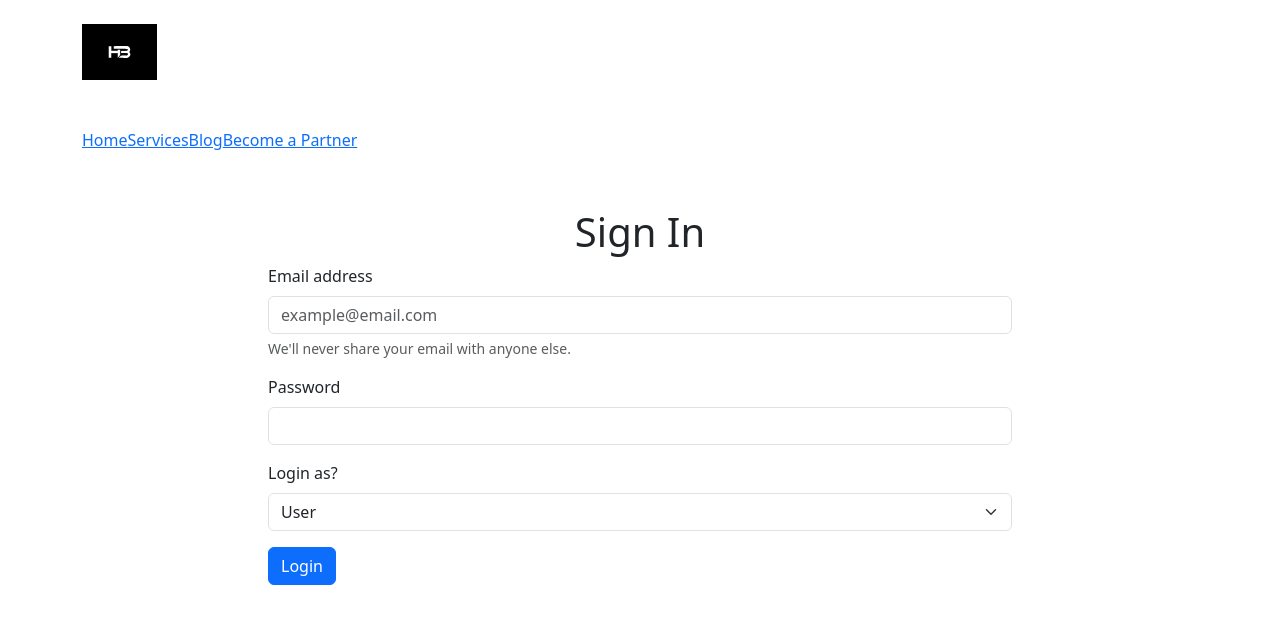
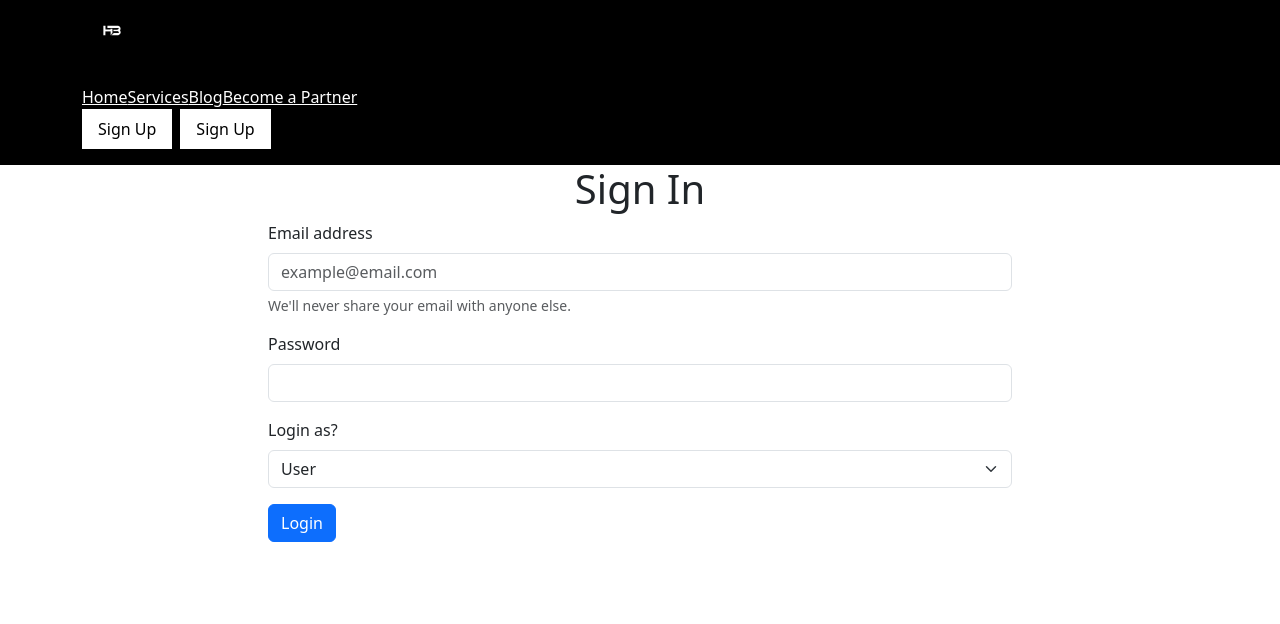
Before and after one commit to VikramSingh138/Helper-Buddy-GWOC, a Next.js app: page /login in a window 1280 px wide. Shown: the top 624 px of the page. Built offline with nearby package versions, Linux system fonts and the light colour scheme.

Commit message:
Navbar and Homepage

```diff
--- a/src/components/layout/Header.tsx
+++ b/src/components/layout/Header.tsx
@@ -1,3 +1,123 @@
+// "use client";
+
+// import Link from "next/link";
+// import Image from "next/image";
+// import { useState } from "react";
+// import Button from "../ui/Button";
+
+// const navigation = [
+//   { name: "Home", href: "/" },
+//   { name: "Services", href: "/services" },
+//   { name: "Blog", href: "/blog" },
+//   { name: "Become a Partner", href: "/partner/register" },
+// ];
+
+// export default function Header() {
+//   const [isOpen, setIsOpen] = useState(false);
+//   const [dropdownOpen, setDropdownOpen] = useState(false);
+
+//   return (
+//     <header className="sticky top-0 z-50 w-full bg-white shadow-md">
+//       <nav className="container mx-auto px-6 py-4 flex items-center justify-between">
+//         {/* Logo */}
+//         <Link href="/" className="flex items-center">
+//           <Image
+//             src="/assets/helperbuddy-logo.svg"
+//             alt="HelperBuddy"
+//             width={75}
+//             height={75}
+//           />
+//         </Link>
+
+//         {/* Mobile Menu Button */}
+//         <button
+//           onClick={() => setIsOpen(!isOpen)}
+//           className="md:hidden text-gray-700 focus:outline-none"
+//         >
+//           {isOpen ? (
+//             <svg className="w-6 h-6" fill="none" viewBox="0 0 24 24" stroke="currentColor">
+//               <path strokeLinecap="round" strokeLinejoin="round" strokeWidth={2} d="M6 18L18 6M6 6l12 12" />
+//             </svg>
+//           ) : (
+//             <svg className="w-6 h-6" fill="none" viewBox="0 0 24 24" stroke="currentColor">
+//               <path strokeLinecap="round" strokeLinejoin="round" strokeWidth={2} d="M4 6h16M4 12h16m-7 6h7" />
+//             </svg>
+//           )}
+//         </button>
+
+//         {/* Navbar Links */}
+//         <div className={`md:flex items-center space-x-6 ${isOpen ? "block" : "hidden"} w-full md:w-auto mt-4 md:mt-0`}>
+//           {navigation.map((item) => (
+//             <Link
+//               key={item.name}
+//               href={item.href}
+//               className="block text-gray-700 hover:text-blue-500 md:inline-block"
+//             >
+//               {item.name}
+//             </Link>
+//           ))}
+
+//           {/* Dropdown Menu
+//           <div className="relative">
+//             <Button
+//               onClick={() => setDropdownOpen(!dropdownOpen)}
+//               className="text-gray-700 hover:text-blue-500 focus:outline-none"
+//             >
+//               Dropdown ▼
+//             </Button>
+//             {dropdownOpen && (
+//               <div className="absolute right-0 mt-2 w-48 bg-white shadow-lg rounded-lg">
+//                 <ul className="py-2">
+//                   <li>
+//                     <Link href="#" className="block px-4 py-2 hover:bg-gray-100">
+//                       Action
+//                     </Link>
+//                   </li>
+//                   <li>
+//                     <Link href="#" className="block px-4 py-2 hover:bg-gray-100">
+//                       Another action
+//                     </Link>
+//                   </li>
+//                   <li>
+//                     <hr className="border-gray-200" />
+//                   </li>
+//                   <li>
+//                     <Link href="#" className="block px-4 py-2 hover:bg-gray-100">
+//                       Something else here
+//                     </Link>
+//                   </li>
+//                 </ul>
+//               </div>
+//             )}
+//           </div> */}
+
+//           {/* Search Bar
+//           <form className="hidden md:flex items-center border rounded-md overflow-hidden">
+//             <input
+//               className="px-4 py-2 w-40 md:w-64 outline-none"
+//               type="search"
+//               placeholder="Search..."
+//             />
+//             <button className="bg-blue-500 text-white px-4 py-2 hover:bg-blue-600">
+//               Search
+//             </button>
+//           </form> */}
+
+//           {/* Login / Signup */}
+//             <div className="flex space-x-4">
+//             <Link href="/login">
+//                 <button type="button" className="text-white bg-gray-800 hover:bg-gray-900 focus:outline-none focus:ring-4 focus:ring-gray-300 font-medium rounded-full text-sm px-3 py-2.5 me-2 mb-2 dark:bg-gray-800 dark:hover:bg-gray-700 dark:focus:ring-gray-700 dark:border-gray-700">Log In</button>
+//                 </Link>
+//                 <Link href="/register">
+//                 <button type="button" className="text-white bg-gray-800 hover:bg-gray-900 focus:outline-none focus:ring-4 focus:ring-gray-300 font-medium rounded-full text-sm px-3 py-2.5 me-2 mb-2 dark:bg-gray-800 dark:hover:bg-gray-700 dark:focus:ring-gray-700 dark:border-gray-700">Sign Up</button>
+//             </Link>
+//           </div>
+//         </div>
+//       </nav>
+//       </header>
+//   );
+// }
+
 "use client";
 
 import Link from "next/link";
@@ -14,25 +134,24 @@ const navigation = [
 
 export default function Header() {
   const [isOpen, setIsOpen] = useState(false);
-  const [dropdownOpen, setDropdownOpen] = useState(false);
 
   return (
-    <header className="sticky top-0 z-50 w-full bg-white shadow-md">
-      <nav className="container mx-auto px-6 py-4 flex items-center justify-between">
+    <header className="sticky top-0 z-50 w-full bg-black shadow-md">
+      <nav className="container mx-auto px-6 py-2 flex items-center justify-between">
         {/* Logo */}
         <Link href="/" className="flex items-center">
           <Image
             src="/assets/helperbuddy-logo.svg"
             alt="HelperBuddy"
-            width={75}
-            height={75}
+            width={60}
+            height={60}
           />
         </Link>
 
         {/* Mobile Menu Button */}
         <button
           onClick={() => setIsOpen(!isOpen)}
-          className="md:hidden text-gray-700 focus:outline-none"
+          className="md:hidden text-white focus:outline-none"
         >
           {isOpen ? (
             <svg className="w-6 h-6" fill="none" viewBox="0 0 24 24" stroke="currentColor">
@@ -46,74 +165,28 @@ export default function Header() {
         </button>
 
         {/* Navbar Links */}
-        <div className={`md:flex items-center space-x-6 ${isOpen ? "block" : "hidden"} w-full md:w-auto mt-4 md:mt-0`}>
+        <div className={`md:flex items-center space-x-6 ${isOpen ? "block" : "hidden"} w-full md:w-auto mt-2 md:mt-0`}>
           {navigation.map((item) => (
             <Link
               key={item.name}
               href={item.href}
-              className="block text-gray-700 hover:text-blue-500 md:inline-block"
+              className="block text-white hover:text-gray-400 md:inline-block"
             >
               {item.name}
             </Link>
           ))}
 
-          {/* Dropdown Menu
-          <div className="relative">
-            <Button
-              onClick={() => setDropdownOpen(!dropdownOpen)}
-              className="text-gray-700 hover:text-blue-500 focus:outline-none"
-            >
-              Dropdown ▼
-            </Button>
-            {dropdownOpen && (
-              <div className="absolute right-0 mt-2 w-48 bg-white shadow-lg rounded-lg">
-                <ul className="py-2">
-                  <li>
-                    <Link href="#" className="block px-4 py-2 hover:bg-gray-100">
-                      Action
-                    </Link>
-                  </li>
-                  <li>
-                    <Link href="#" className="block px-4 py-2 hover:bg-gray-100">
-                      Another action
-                    </Link>
-                  </li>
-                  <li>
-                    <hr className="border-gray-200" />
-                  </li>
-                  <li>
-                    <Link href="#" className="block px-4 py-2 hover:bg-gray-100">
-                      Something else here
-                    </Link>
-                  </li>
-                </ul>
-              </div>
-            )}
-          </div> */}
-
-          {/* Search Bar
-          <form className="hidden md:flex items-center border rounded-md overflow-hidden">
-            <input
-              className="px-4 py-2 w-40 md:w-64 outline-none"
-              type="search"
-              placeholder="Search..."
-            />
-            <button className="bg-blue-500 text-white px-4 py-2 hover:bg-blue-600">
-              Search
-            </button>
-          </form> */}
-
           {/* Login / Signup */}
-            <div className="flex space-x-4">
-            <Link href="/login">
-                <button type="button" className="text-white bg-gray-800 hover:bg-gray-900 focus:outline-none focus:ring-4 focus:ring-gray-300 font-medium rounded-full text-sm px-3 py-2.5 me-2 mb-2 dark:bg-gray-800 dark:hover:bg-gray-700 dark:focus:ring-gray-700 dark:border-gray-700">Log In</button>
-                </Link>
-                <Link href="/register">
-                <button type="button" className="text-white bg-gray-800 hover:bg-gray-900 focus:outline-none focus:ring-4 focus:ring-gray-300 font-medium rounded-full text-sm px-3 py-2.5 me-2 mb-2 dark:bg-gray-800 dark:hover:bg-gray-700 dark:focus:ring-gray-700 dark:border-gray-700">Sign Up</button>
+          <div className="flex space-x-4">
+            <Link href="/register">
+              <button type="button" className="text-black bg-white hover:bg-gray-300 focus:outline-none focus:ring-4 focus:ring-gray-300 font-medium rounded-full text-sm px-3 py-2 me-2 mb-2">Sign Up</button>
+            </Link>
+            <Link href="/register">
+              <button type="button" className="text-black bg-white hover:bg-gray-300 focus:outline-none focus:ring-4 focus:ring-gray-300 font-medium rounded-full text-sm px-3 py-2 me-2 mb-2">Sign Up</button>
             </Link>
           </div>
         </div>
       </nav>
-      </header>
+    </header>
   );
 }
```
Also changed, not shown: src/app/page.tsx (+28 -1 lines).
